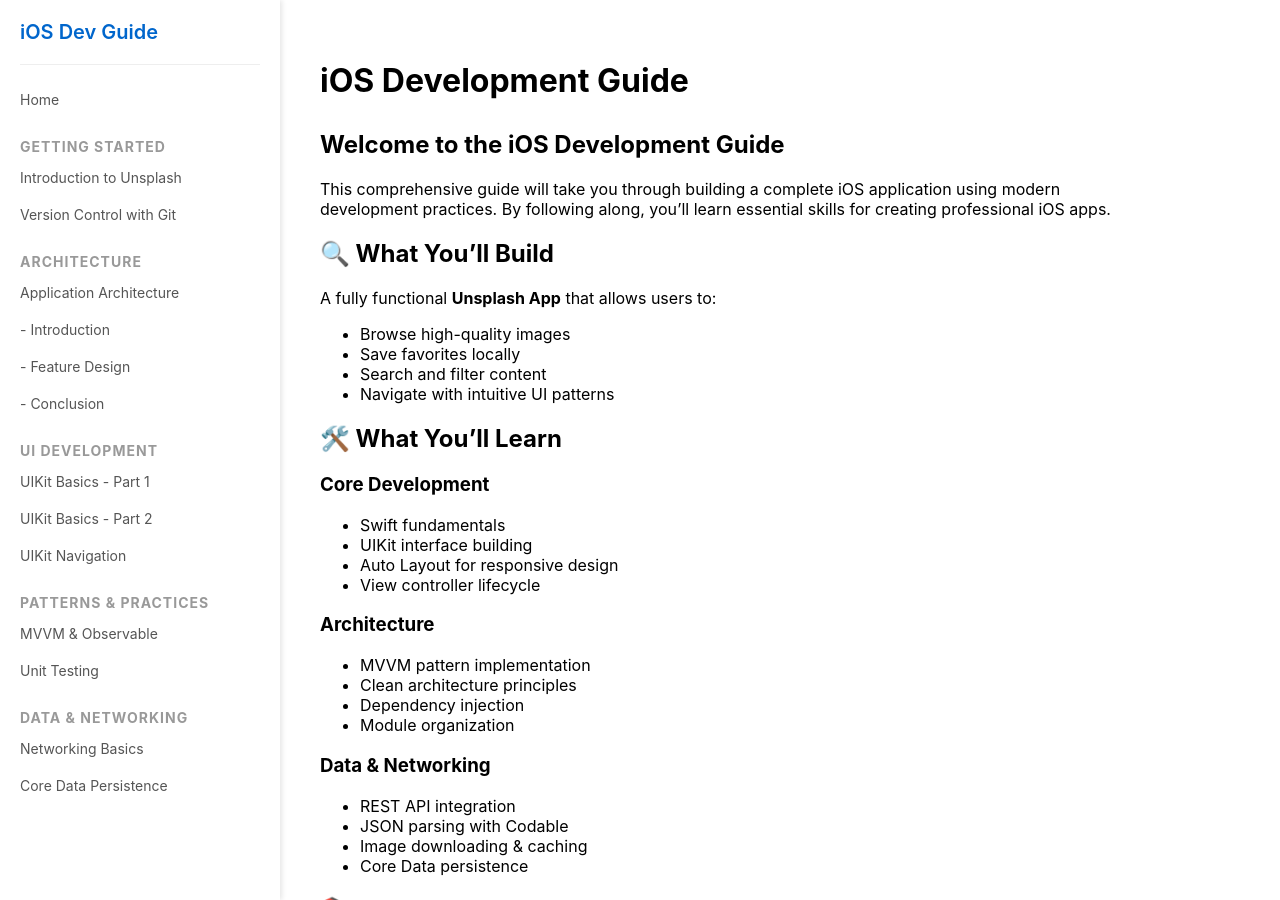
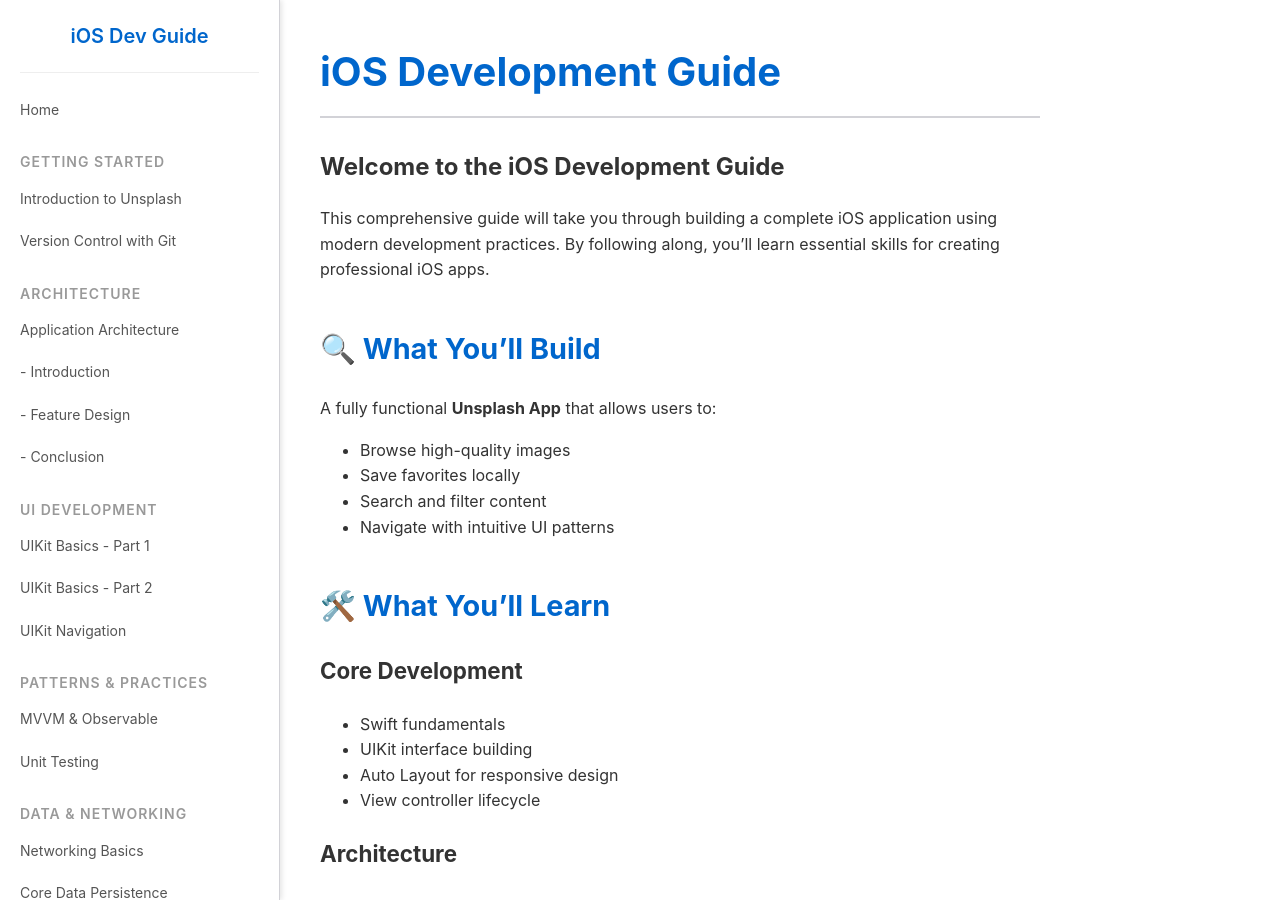
Before and after one commit to yaajevika/yaajevika.github.io, a Jekyll site: the page built from index.md, in a window 1280 px wide and 900 px high. Built offline with Jekyll 4.4.1, drawn with Linux system fonts in a browser that asks for light colours.

Commit message:
Test commit

```diff
--- a/_layouts/default.html
+++ b/_layouts/default.html
@@ -4,7 +4,7 @@
   <meta charset="UTF-8">
   <meta name="viewport" content="width=device-width, initial-scale=1.0">
   <title>{{ page.title | default: site.title }}</title>
-  <link rel="stylesheet" href="{{ '/assets/css/style.css?v=' | append: site.github.build_revision | relative_url }}">
+  <link rel="stylesheet" href="{{ '/assets/style.css?v=' | append: site.github.build_revision | relative_url }}">
   <style>
     :root {
       --primary-color: #0066cc;
```
